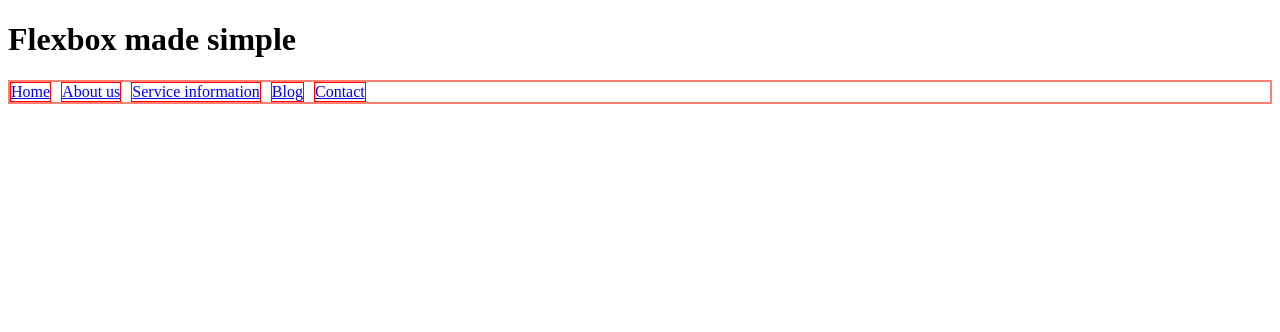
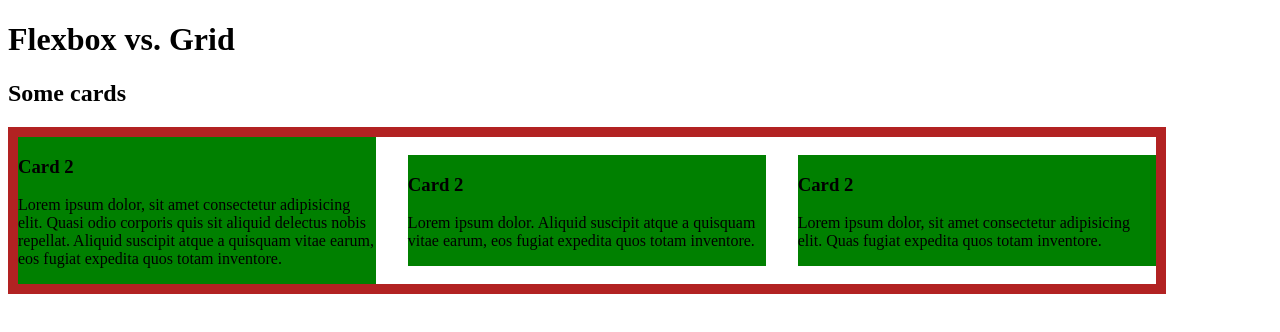
Before and after one commit to donjd/scratch-pad, a plain HTML site: page index.html in a window 1280 px wide. Drawn offline with Linux system fonts and the light colour scheme.

Commit message:
practice flexbox

```diff
--- a/index.html
+++ b/index.html
@@ -7,18 +7,23 @@
         <link rel="stylesheet" href="styles.css">
     </head>
     <body>
-      <h1>Flexbox made simple</h1>
-        <header>
-        <nav>
-          <ul class="nav-list">
-            <li><a href="#">Home</a></li>
-            <li><a href="#">About us</a></li>
-            <li><a href="#">Service information</a></li>
-            <li><a href="#">Blog</a></li>
-            <li><a href="#">Contact</a></li>
+      <h1>Flexbox vs. Grid</h1>
+      <h2>Some cards</h2>
+      <div class="columns">
+        <article class="card">
+          <h3>Card 2</h3>
+          <p>Lorem ipsum dolor, sit amet consectetur adipisicing elit. Quasi odio corporis quis sit aliquid delectus nobis repellat. Aliquid suscipit atque a quisquam vitae earum, eos fugiat expedita quos totam inventore.</p>
+        </article>
+        <article class="card">
+          <h3>Card 2</h3>
+          <p>Lorem ipsum dolor. Aliquid suscipit atque a quisquam vitae earum, eos fugiat expedita quos totam inventore.</p>
+        </article>
+        <article class="card">
+          <h3>Card 2</h3>
+          <p>Lorem ipsum dolor, sit amet consectetur adipisicing elit. Quas fugiat expedita quos totam inventore.</p>
+        </article>
 
-          </ul>
-        </nav>
-        </header>
+      </div>
+
     </body>
 </html>
--- a/styles.css
+++ b/styles.css
@@ -1,22 +1,24 @@
-ul {
-  border: 2px solid salmon;
+.columns {
+  display: flex;
+  gap: 2rem;
+  width: 90%;
+  border: 10px solid firebrick;
+  flex-direction: column;
+  /* justify-content: space-between; */
+  align-items: center;
+  flex-wrap: wrap;
 }
 
-li {
-  border: 1px solid red;
+.card {
+  background-color: green;
 }
 
-.nav-list {
-  display: flex;
-
-  margin: 0;
-  padding: 0;
-  list-style: none;
-  gap: 10px;
+.columns > * {
+flex: 1 0 0;
 }
 
-.nav-list li {
-flex-shrink: 1;
+@media (min-width: 500px) {
+  .columns{
+    flex-direction: row;
+  }
 }
-
-test
```
